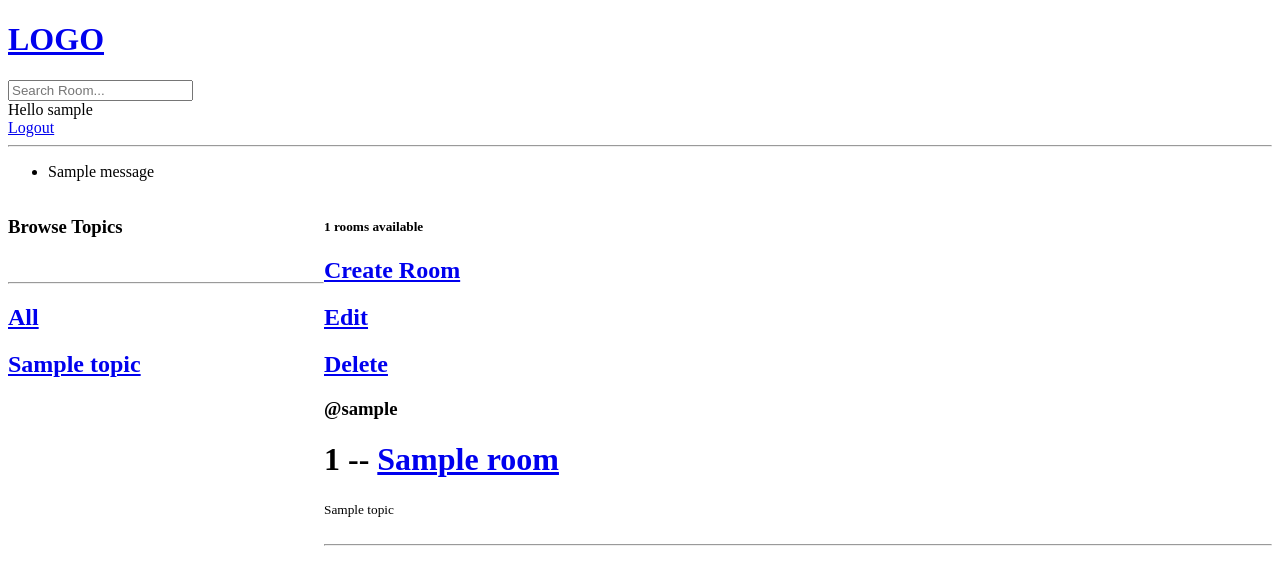
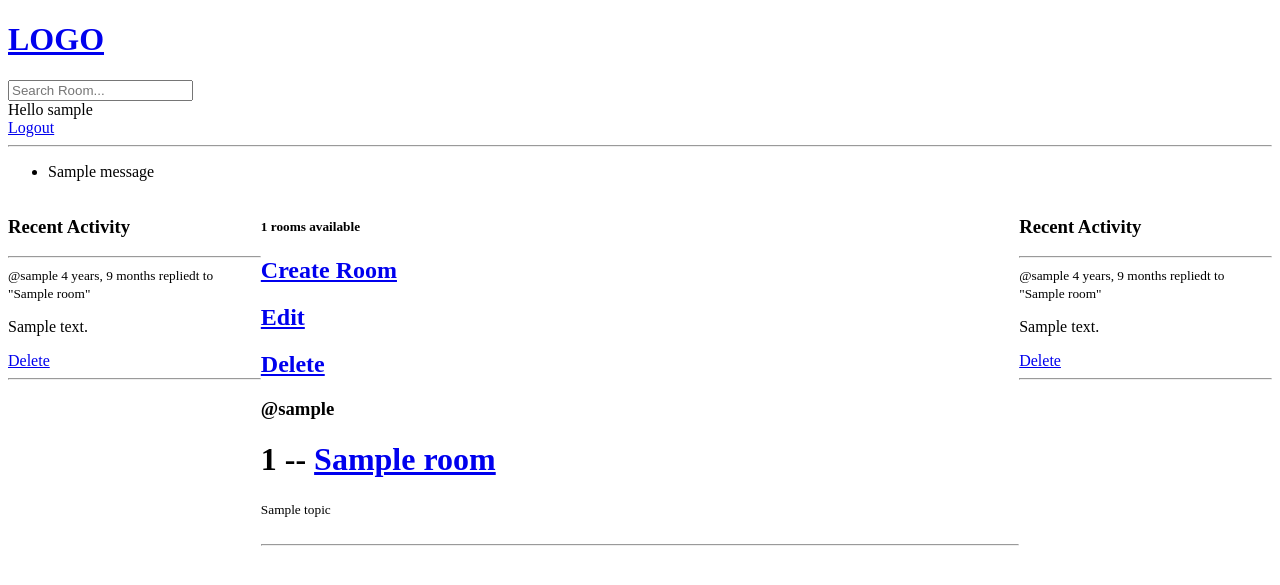
Before and after one commit to Sardorbek-Zayniyev/StudyBuddy, a Django app: page / in a window 1280 px wide. Shown: the top 585 px of the page. Run offline with Django 5.2, Linux system fonts and the light colour scheme; a user stored in the database is signed in; tables that the repository leaves empty hold one stand-in row (values such as "Sample post"); one stand-in notice (Sample message) is shown.

Commit message:
📜 feat: add activity feed

```diff
--- a/base/models.py
+++ b/base/models.py
@@ -33,5 +33,8 @@ class Message(models.Model):
     created = models.DateTimeField(auto_now_add=True)
     updated = models.DateTimeField(auto_now=True)
 
+    class Meta:
+        ordering = ['-updated', '-created']
+
     def __str__(self):
-        return self.body
+        return self.body[0:50]
--- /dev/null
+++ b/base/templates/base/activity_component.html
@@ -0,0 +1,15 @@
+
+<h3>Recent Activity</h3>
+<hr>
+{% for message in room_messages %}
+<div>
+    <small>@{{message.user}} {{message.created|timesince}} </small>
+    <small style>repliedt to "{{message.room}}" </small>
+    <p>{{message}}</p>
+    {% if request.user == message.user %}
+    <a href="{% url 'delete_message' message.id %}">Delete</a>
+    {% endif %}
+    <hr>
+
+</div>
+{% endfor %}
--- /dev/null
+++ b/base/templates/base/feed_component.html
@@ -0,0 +1,18 @@
+<div>
+    {% for room in rooms%}
+        {% if request.user == room.host %}
+        <h2><a href="{% url 'update_room' room.id %}">Edit</a></h2>
+        <h2><a href="{% url 'delete_room' room.id %}">Delete</a></h2>
+        {% endif %}
+
+
+        <h3> @{{room.host.username}}</h3>
+        <div>
+            <h1>{{room.id}} -- <a href='{% url "room" room.id %}'>{{room.name}}</a></h1>
+
+            <small> {{room.topic.name}}</small>
+        </div>
+        <br>
+        <hr>
+        {% endfor %}
+</div>
--- a/base/templates/base/home.html
+++ b/base/templates/base/home.html
@@ -4,28 +4,16 @@
 
 
 <style>
-    .home-container{
+    .home-container {
         display: grid;
-        grid-template-columns: 1fr 3fr;
+        grid-template-columns: 1fr 3fr 1fr;
     }
 </style>
 
 <div class="home-container">
 
     <div>
-        <h3>Browse Topics</h3>
-        <br><hr>
-
-        <div>
-            <h2><a href="{% url 'home' %}">All</a></h2>
-        </div>
-
-        {% for topic in topics%}
-            <div>
-                <h2><a href="{% url 'home' %}?q={{topic.name}}">{{topic.name}}</a></h2>
-            </div>
-        {%endfor%}
-
+        {% include 'base/topics_component.html' %}
     </div>
 
 
@@ -33,21 +21,12 @@
         <h5>{{room_count}} rooms available</h5>
         <h2><a href="{% url 'create_room' %}">Create Room</a></h2>
 
-    {% for room in rooms%}
-            {% if request.user == room.host    %}
-            <h2><a href="{% url 'update_room' room.id %}">Edit</a></h2>
-            <h2><a href="{% url 'delete_room' room.id %}">Delete</a></h2>
-            {% endif %}
+        {% include 'base/feed_component.html' %}
 
 
-            <h3> @{{room.host.username}}</h3>
-            <div>
-                <h1>{{room.id}} -- <a href='{% url "room" room.id %}'>{{room.name}}</a></h1>
-
-                <small> {{room.topic.name}}</small>
-            </div>
-            <br><hr>
-    {% endfor %}
+    </div>
+    <div>
+        {% include 'base/activity_component.html' %}
     </div>
 </div>
 
--- /dev/null
+++ b/base/templates/base/topics_component.html
@@ -0,0 +1,16 @@
+<div>
+    <h3>Recent Activity</h3>
+    <hr>
+    {% for message in room_messages %}
+    <div>
+        <small>@{{message.user}} {{message.created|timesince}} </small>
+        <small style>repliedt to "{{message.room}}" </small>
+        <p>{{message}}</p>
+        {% if request.user == message.user %}
+        <a href="{% url 'delete_message' message.id %}">Delete</a>
+        {% endif %}
+        <hr>
+
+    </div>
+    {% endfor %}
+</div>
--- a/base/views.py
+++ b/base/views.py
@@ -73,10 +73,15 @@ def home(request):
     )
     topics = Topic.objects.all()
     room_count = rooms.count()
+    room_messages = Message.objects.filter(
+        Q(room__topic__name__icontains=q),
+    )
+
     context = {
         'rooms': rooms,
         'topics': topics,
         'room_count': room_count,
+        'room_messages': room_messages,
     }
     return render(request, 'base/home.html', context)
 
```
